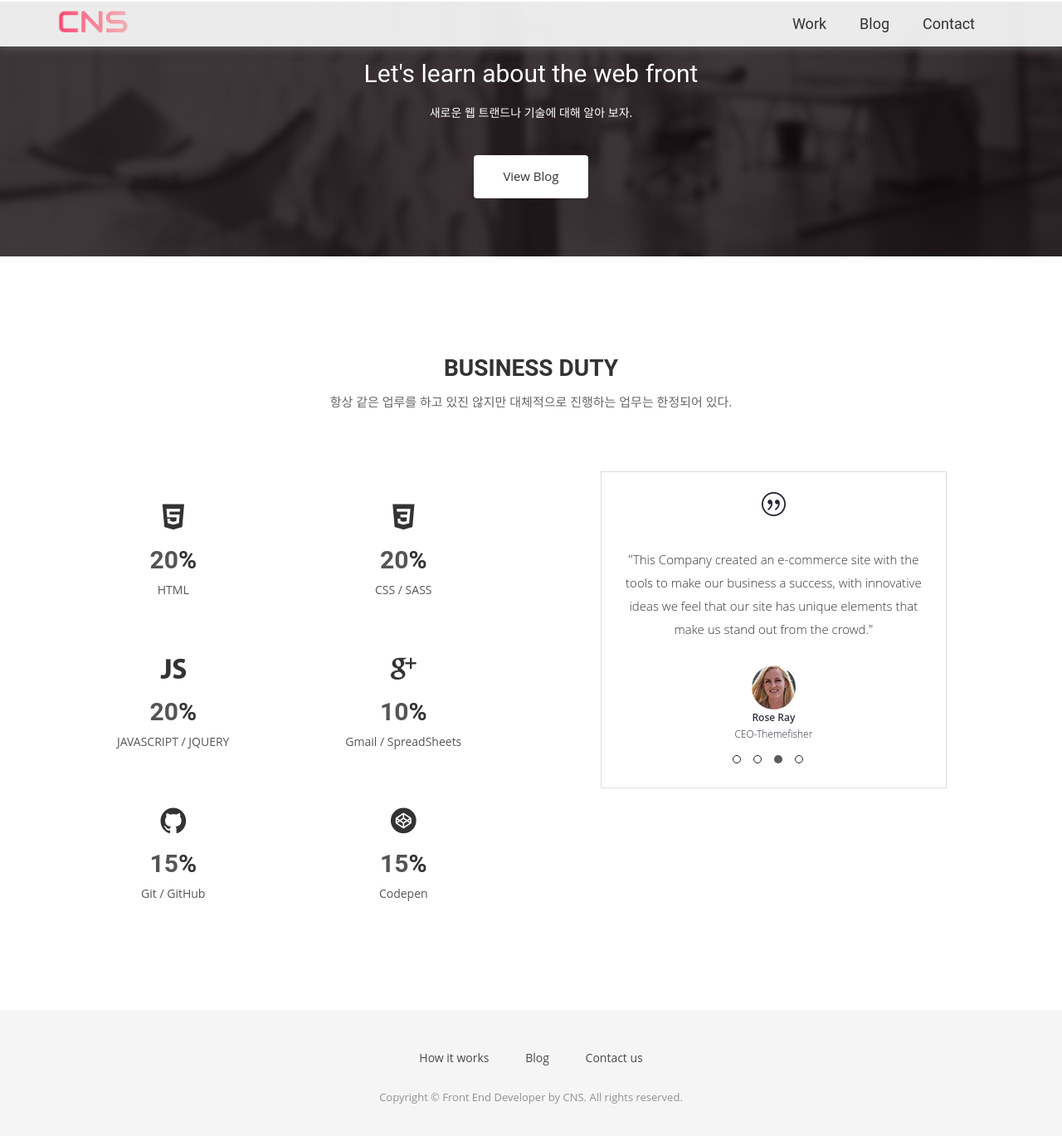
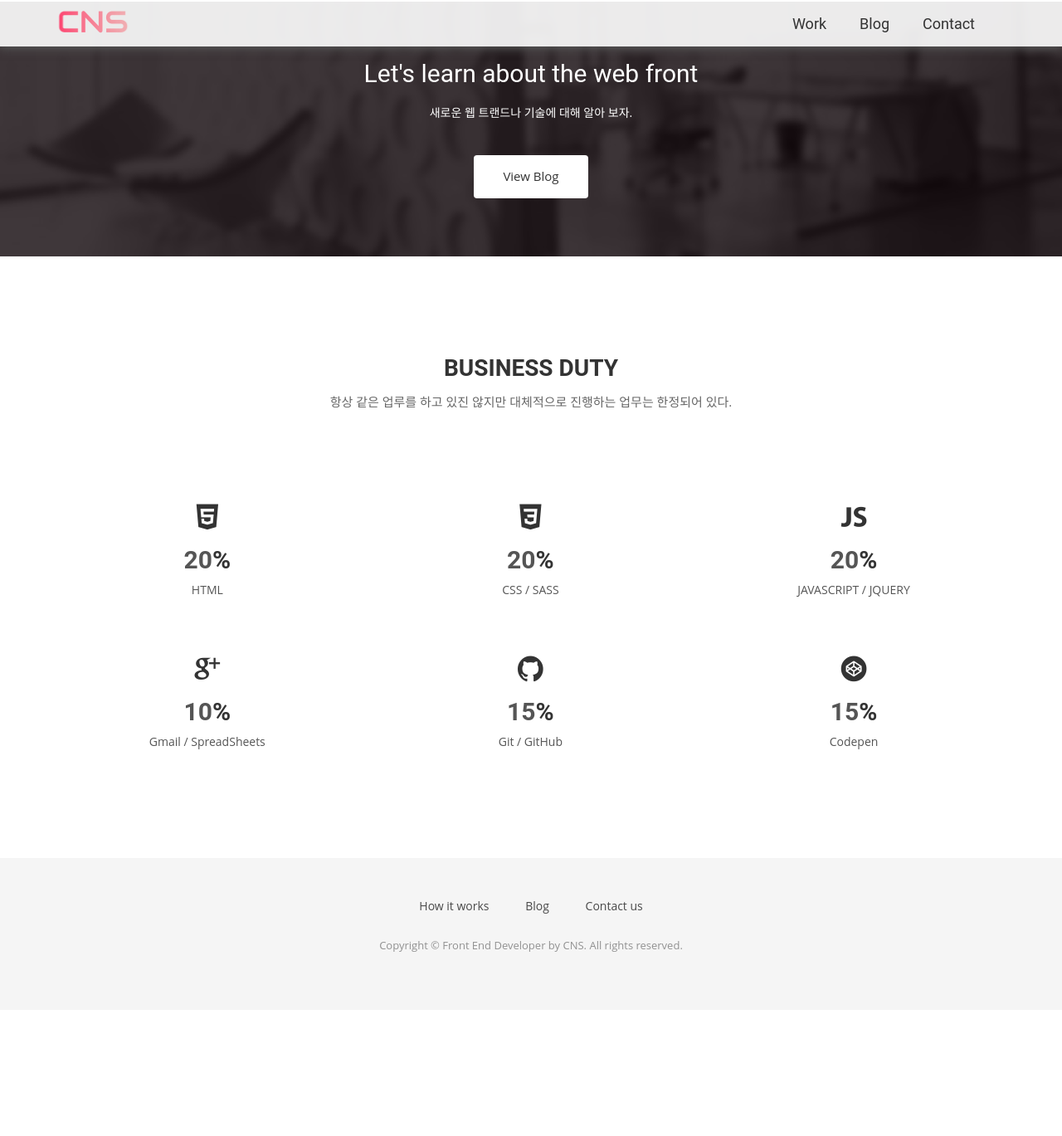
Before and after one commit to ldc84/.github.io, a Jekyll site: the page built from index.html, in a window 1280 px wide and 1400 px high, scrolled down 2766 px. Shown: the top 1369 px of the window at 83% size. Built offline with Jekyll 4.4.1, drawn with Linux system fonts in a browser that asks for light colours; some web fonts are replaced; after the commit the page ends 3983 px from its top, so only the background shows below that.

Commit message:
index modify

```diff
--- a/css/airspace.css
+++ b/css/airspace.css
@@ -384,7 +384,7 @@ header .navbar-default .navbar-nav li a.active {
 }
 
 #testimonial .counter-box li {
-    width: 50%;
+    width: 33.3%;
     float: left;
     text-align: center;
     margin: 30px 0 30px;
--- a/index.html
+++ b/index.html
@@ -158,7 +158,7 @@ permalink: /
 			</div>
 		</div>
 		<div class="row">
-			<div class="col-md-6">
+			<div>
 				<div class="block">
 					<ul class="counter-box clearfix">
 						<li>
@@ -206,7 +206,7 @@ permalink: /
 					</ul>
 				</div>
 			</div>
-			<div class="col-md-6">
+			<!-- <div class="col-md-6">
 				<div class="testimonial-carousel">
 					<div id="testimonial-slider" class="owl-carousel">
 						<div>
@@ -243,7 +243,7 @@ permalink: /
 						</div>
 					</div>
 				</div>
-			</div>
+			</div> -->
 		</div>
 	</div>
 </section>
--- a/js/main.js
+++ b/js/main.js
@@ -4,11 +4,11 @@ $(document).ready(function(){
 	$("#portfolio-contant-active").mixItUp();
 
 
-	$("#testimonial-slider").owlCarousel({
-	    paginationSpeed : 500,
-	    singleItem:true,
-	    autoPlay: 3000,
-	});
+	// $("#testimonial-slider").owlCarousel({
+	//     paginationSpeed : 500,
+	//     singleItem:true,
+	//     autoPlay: 3000,
+	// });
 
 
 
```
